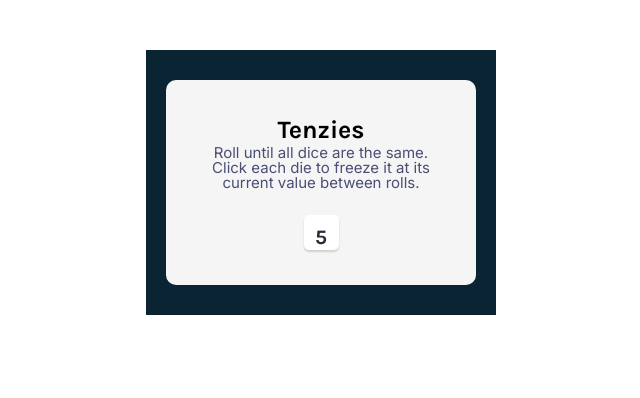
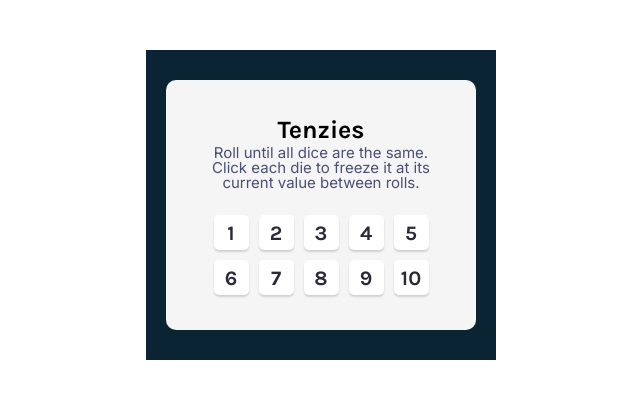
Before and after one commit to abdallahsow/Tenzies, a React (Create React App) app in the folder tenzies/: page / in a window 1280 px wide. Shown: the top 398 px of the page, without its empty margins (319-959 px from the left). Built offline with nearby package versions, Linux system fonts and the light colour scheme.

Commit message:
updated the css of the dices

```diff
--- a/tenzies/src/components/Dice.js
+++ b/tenzies/src/components/Dice.js
@@ -1,9 +1,11 @@
 const Dice = function () {
-  return (
-    <div className="dice-box">
-      <p className="dice">5</p>
+  const dices = [1, 2, 3, 4, 5, 6, 7, 8, 9, 10];
+  const renderedDices = dices.map((dice) => (
+    <div key={dice} className="dice-box">
+      <p className="dice">{dice}</p>
     </div>
-  );
+  ));
+  return <div className="grid-layout">{renderedDices}</div>;
 };
 
 export default Dice;
--- a/tenzies/src/tenzies.css
+++ b/tenzies/src/tenzies.css
@@ -48,6 +48,9 @@
   height: 35px;
   padding: 10px;
   cursor: pointer;
+  display: flex;
+  align-items: center;
+  justify-content: center;
 }
 
 .dice {
@@ -56,3 +59,10 @@
   text-align: center;
   color: #2b283a;
 }
+
+.grid-layout {
+  display: grid;
+  grid-template-columns: repeat(5, 1fr);
+  grid-gap: 10px;
+  align-items: center;
+}
```
